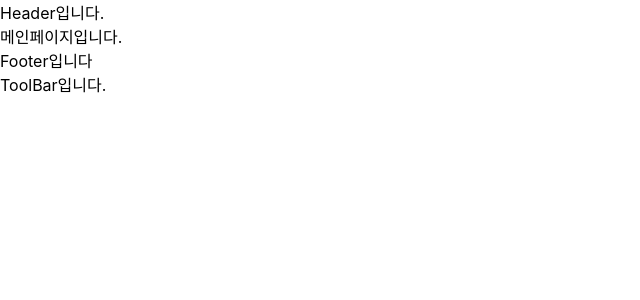
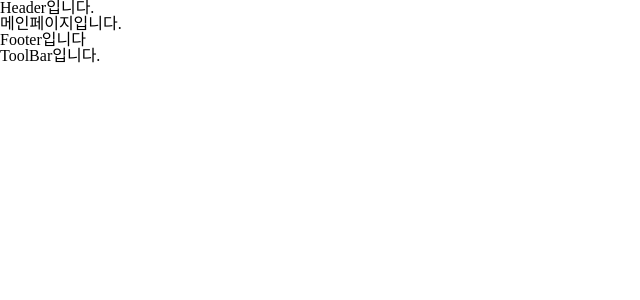
Before and after one commit to KIT-Frontend-Team2/week15-movie-trailer-project, a React (Create React App) app: page / in a window 1280 px wide. Shown: the top 300 px of the page, without its empty margins (0-640 px from the left). Built offline with nearby package versions, Linux system fonts and the light colour scheme.

Commit message:
🌈feat : global css, theme 추가

```diff
--- a/package.json
+++ b/package.json
@@ -18,6 +18,7 @@
 		"react-youtube": "^10.1.0",
 		"recoil": "^0.7.7",
 		"styled-components": "^5.3.10",
+		"styled-reset": "^4.4.7",
 		"web-vitals": "^2.1.4"
 	},
 	"scripts": {
--- a/src/App.js
+++ b/src/App.js
@@ -1,11 +1,19 @@
 import router from 'routes/routes'
 import './App.css'
 import { RouterProvider } from 'react-router-dom'
+import { ThemeProvider } from 'styled-components'
+import GlobalStyles from 'styles/global'
+import theme from 'styles/theme'
 
 function App() {
 	const routing = router
 
-	return <RouterProvider router={routing} />
+	return (
+		<ThemeProvider theme={theme}>
+			<GlobalStyles />
+			<RouterProvider router={routing} />
+		</ThemeProvider>
+	)
 }
 
 export default App
--- /dev/null
+++ b/src/styles/global.js
@@ -0,0 +1,17 @@
+import { createGlobalStyle } from 'styled-components'
+import reset from 'styled-reset'
+
+const GlobalStyles = createGlobalStyle`
+  ${reset}
+  * {
+    box-sizing: border-box;
+  }
+  button {
+    border: none;
+  }
+  ul > li {
+    list-style: none;
+  }
+`
+
+export default GlobalStyles
--- /dev/null
+++ b/src/styles/theme.js
@@ -0,0 +1,44 @@
+export const PALETTE = {
+	primary: {
+		100: '#F1404B',
+		200: '#DDDFE6',
+		300: '#F4F5F9',
+	},
+	secondary: '#252C41',
+	fontColor: '#ffffff',
+	white: '#ffffff',
+	background: {
+		white: '#ffffff',
+	},
+	error: '#D21312',
+	gray: {
+		100: '#e9e9e9',
+	},
+}
+
+const FONT_SIZE = {
+	small: '12px',
+	medium: '16px',
+	large: '20px',
+}
+
+const FONT_WEIGHT = {
+	thin: '100',
+	regular: '400',
+	bold: '700',
+}
+
+const FONT_LINE = {
+	small: '16px',
+	medium: '24px',
+	large: '36px',
+}
+
+const theme = {
+	PALETTE,
+	FONT_SIZE,
+	FONT_WEIGHT,
+	FONT_LINE,
+}
+
+export default theme
```
Also changed, not shown: src/styles/common.js (added, +11 -0 lines), 2 other files (tests, documents, lock files or other folders).
